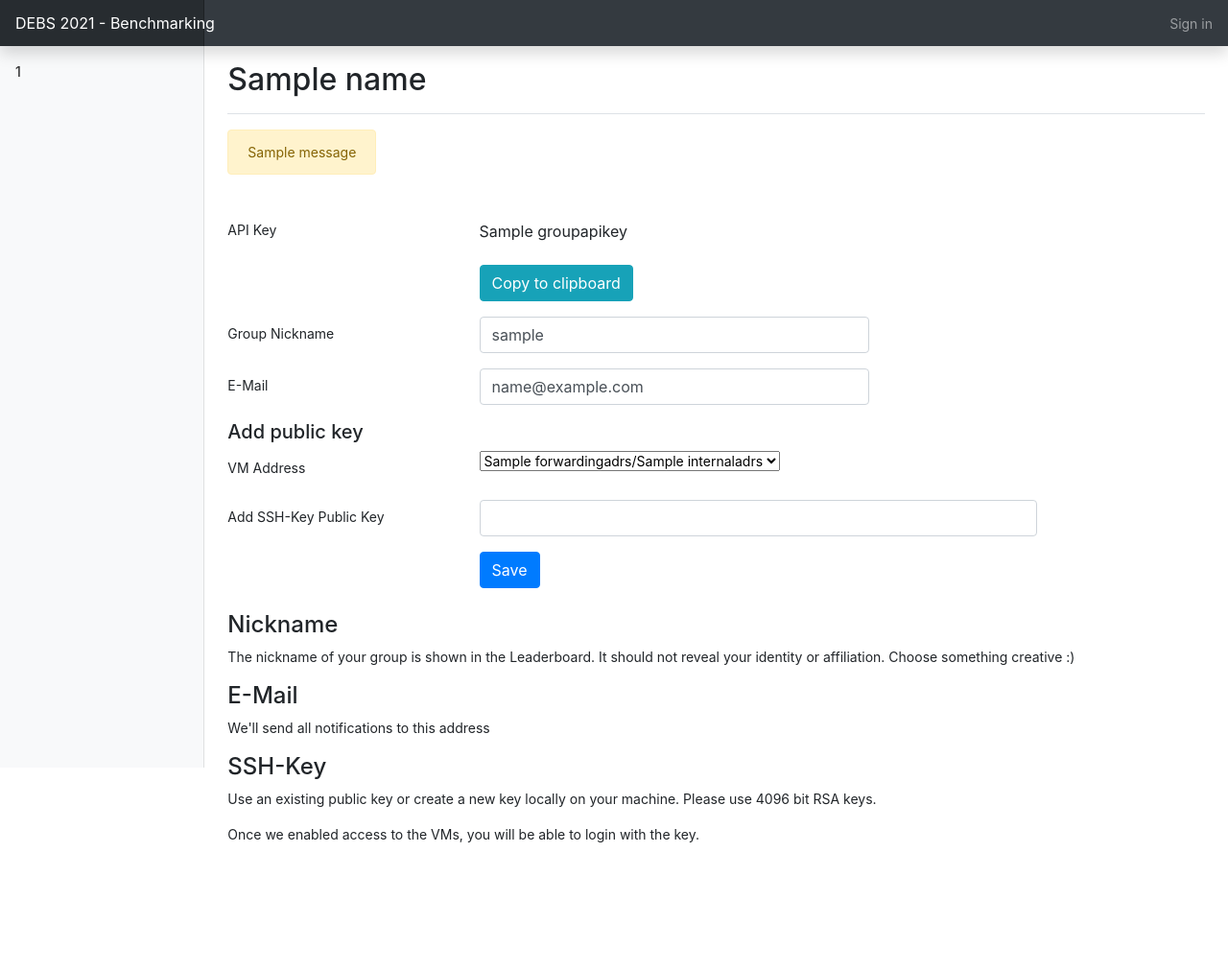
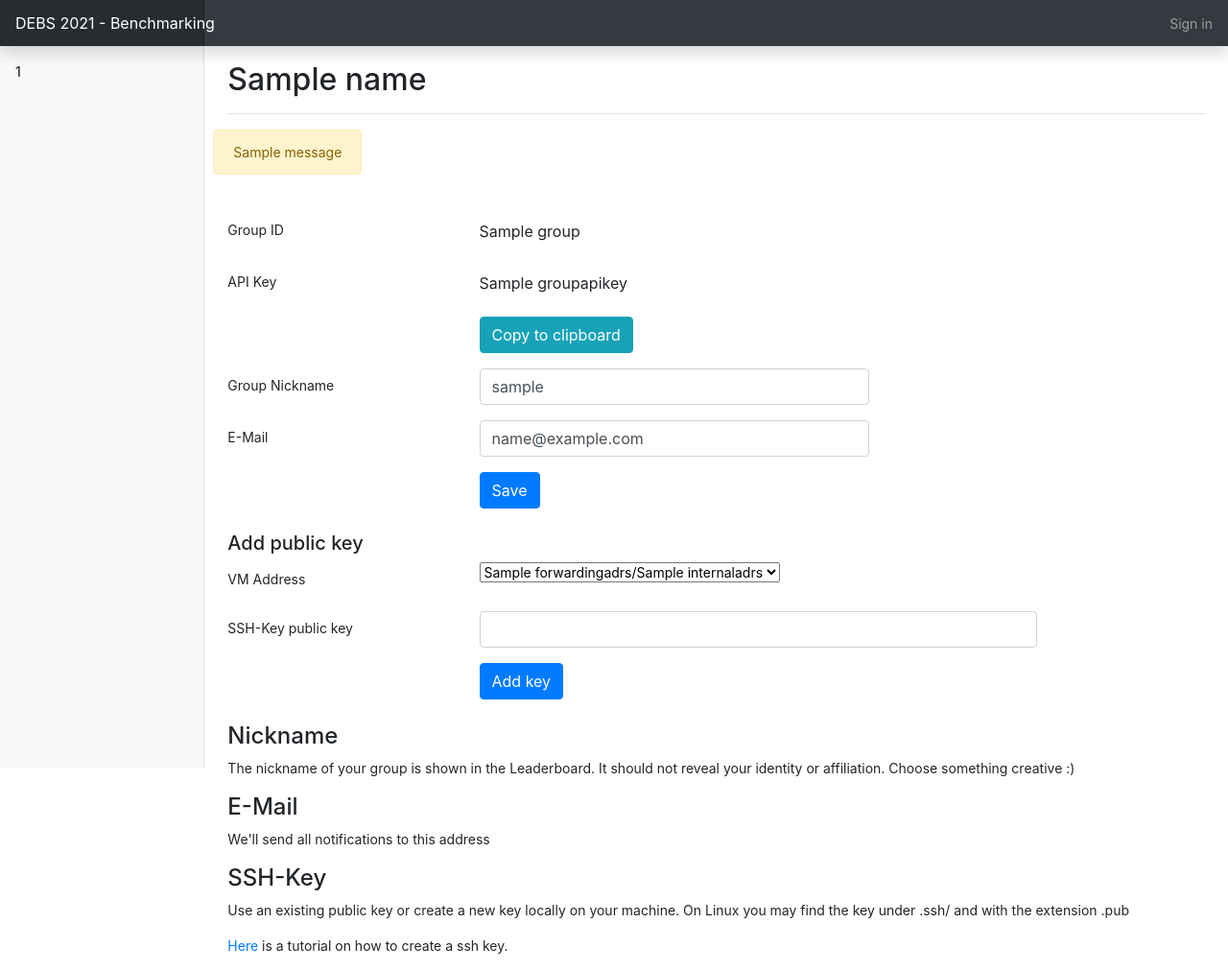
Before and after one commit to jawadtahir/bandency, a Python web app: template web/frontend/templates/profile.html in a window 1280 px wide. Shown: the whole page at 96% size. Before the commit the page ends 878 px from the top, so only its background shows below. Run offline with Jinja, Linux system fonts and the light colour scheme; the template is opened without the code that fills it: most values are stand-ins (such as "Sample title", 1, 10 or a date in 2020); one stand-in notice (Sample message) is shown; some libraries are stand-ins or nearby versions.

Commit message:
public key separate

```diff
--- a/web/frontend/static/example.py
+++ b/web/frontend/static/example.py
@@ -7,6 +7,7 @@ import grpc
 from google.protobuf import empty_pb2
 
 # If the classes below are missing, generate them:
+# You need to install the grpcio-tools to generate the stubs: pip install grpcio-tools
 # python -m grpc_tools.protoc -I . --python_out=. --grpc_python_out=. challenger.proto
 import challenger_pb2 as ch
 import challenger_pb2_grpc as api
--- a/web/frontend/templates/feedback.html
+++ b/web/frontend/templates/feedback.html
@@ -1,5 +1,5 @@
 {% extends "layout.html" %}
 
 {% block content %}
-<h3>e-mail debschallenge2021@gmail.com</h3>
+<h3>e-mail: debschallenge2021@gmail.com</h3>
 {% endblock %}
--- a/web/frontend/templates/layout.html
+++ b/web/frontend/templates/layout.html
@@ -71,7 +71,9 @@
             <div class="d-flex justify-content-between flex-wrap flex-md-nowrap align-items-center pb-2 mb-3">
                 {% if error %}<p class="alert alert-warning">{{ error }}{% endif %}
                 {% for message in get_flashed_messages() %}
-                <div class="alert alert-warning" role="alert">{{ message }}</div>
+                    <div class="row">
+                        <div class="alert alert-warning" role="alert">{{ message }}</div>
+                    </div>
                 {% endfor %}
             </div>
             {% block content %}
--- a/web/frontend/templates/profile.html
+++ b/web/frontend/templates/profile.html
@@ -1,6 +1,12 @@
 {% extends "layout.html" %}
 
 {% block content %}
+    <div class="form-group row">
+        <label for="staticGroupNameId" class="col-sm-3 col-form-label">Group ID</label>
+        <div class="col-sm-5">
+            <input type="text" readonly class="form-control-plaintext" id="groupname" value="{{ group.groupname }}">
+        </div>
+    </div>
     <div class="form-group row">
         <label for="staticGroupNameId" class="col-sm-3 col-form-label">API Key</label>
         <div class="col-sm-5">
@@ -27,6 +33,14 @@
                 <input type="text" name="groupemail" class="form-control" id="staticGroupEMailId" value="{{ group.groupemail }}">
             </div>
         </div>
+        <div class="form-group row">
+            <div class="col-sm-3"></div>
+            <div class="col-sm-2">
+                <input type="submit" name="profile" class="btn btn-primary mb-2" value="Save" />
+            </div>
+        </div>
+    </form>
+    <form action="{{ url_for('profile') }}" method="post" class="form">
         <h5>Add public key</h5>
         <div class="form-group row">
             <label for="VMAdrs" class="col-sm-3 col-form-label">VM Address</label>
@@ -40,16 +54,15 @@
         </div>
 
         <div class="form-group row">
-            <label for="inputSSHKeyId" class="col-sm-3 col-form-label">Add SSH-Key Public Key</label>
+            <label for="inputSSHKeyId" class="col-sm-3 col-form-label">SSH-Key public key</label>
             <div class="col-sm-7">
                 <input type="text" name="sshpubkey" class="form-control" id="inputSSHKeyId" value="">
             </div>
         </div>
-
         <div class="form-group row">
             <div class="col-sm-3"></div>
             <div class="col-sm-2">
-                <input type="submit" class="btn btn-primary mb-2" value="Save" />
+                <input type="submit" name="sshkey" class="btn btn-primary mb-2" value="Add key" />
             </div>
         </div>
     </form>
@@ -60,7 +73,7 @@
     <h4>E-Mail</h4>
     <p>We'll send all notifications to this address</p>
     <h4>SSH-Key</h4>
-    <p>Use an existing public key or create a new key locally on your machine. Please use 4096 bit RSA keys.</p>
-    <p>Once we enabled access to the VMs, you will be able to login with the key.</p>
+    <p>Use an existing public key or create a new key locally on your machine. On Linux you may find the key under .ssh/ and with the extension .pub</p>
+    <p><a target="_blank" href="https://docs.github.com/en/github/authenticating-to-github/generating-a-new-ssh-key-and-adding-it-to-the-ssh-agent">Here</a> is a tutorial on how to create a ssh key.</p>
 </div>
 {% endblock %}
```
Also changed, not shown: web/frontend/webserver.py (+44 -29 lines).
